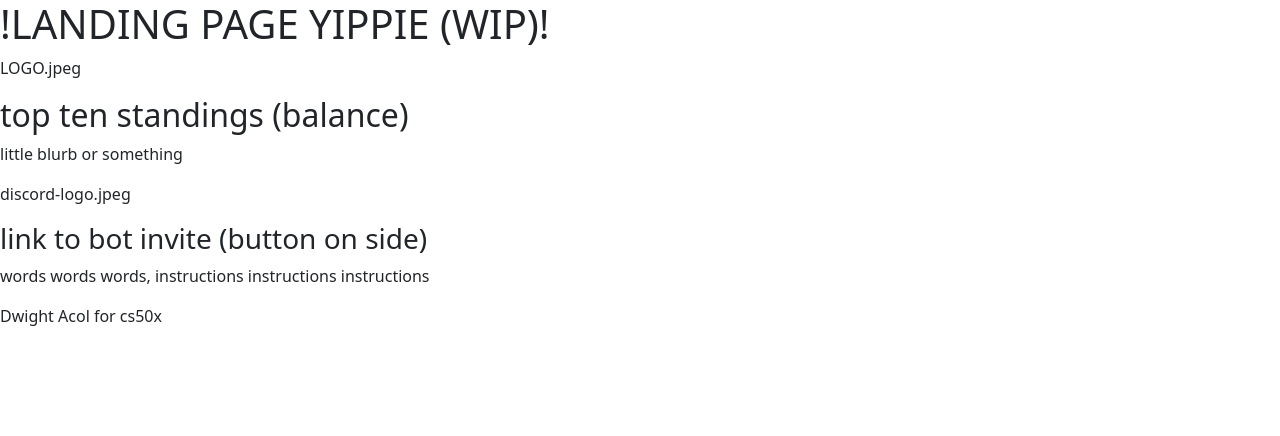
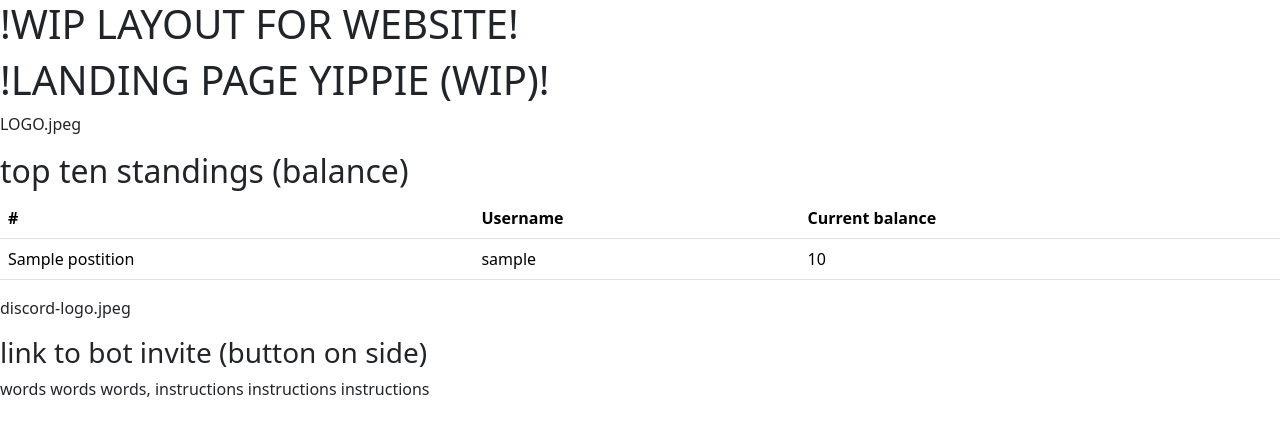
Before and after one commit to Gill-rndone/wagerbot, a Flask app: template templates/home.html in a window 1280 px wide. Shown: the top 436 px of the page. Run offline with Flask 3, Linux system fonts and the light colour scheme; the template is opened without the code that fills it: most values are stand-ins (such as "Sample title", 1, 10 or a date in 2020); some libraries are stand-ins or nearby versions.

Commit message:
idk nothing works

```diff
--- a/app.py
+++ b/app.py
@@ -1,8 +1,10 @@
 from flask import Flask, render_template
+import dbHelpers
 
 app = Flask(__name__)
 
 
 @app.route("/")
 def home():
-    return render_template("home.html")
+    global_top_ten = [{"position": 1,"username": charlie,"balance": "$65"}, {"position": 2, "username": "bob", "balance": "$35"}, {"position": 3, "username": "steve", "balance": "$10"}]
+    return render_template("home.html", global_top_ten = global_top_ten)
--- a/templates/home.html
+++ b/templates/home.html
@@ -1,27 +1,40 @@
-<html lang="en">
-  <head>
-    <meta charset="utf-8">
-    <meta name="viewport" content="width=device-width, initial-scale=1">
-    <title>wager.io</title>
-    <!-- bootstrap css -->
-    <link href="https://cdn.jsdelivr.net/npm/bootstrap@5.3.8/dist/css/bootstrap.min.css" rel="stylesheet" integrity="sha384-sRIl4kxILFvY47J16cr9ZwB07vP4J8+LH7qKQnuqkuIAvNWLzeN8tE5YBujZqJLB" crossorigin="anonymous">
-  </head>
-  <body>
-    <h1>!LANDING PAGE YIPPIE (WIP)!</h1>
-    <p>LOGO.jpeg</p>
+{% extends "layout.html" %}
+
+{% block title %}
+  Home
+{% endblock %}
+
+{% block main %}
+<div>
+  <h1>!LANDING PAGE YIPPIE (WIP)!</h1>
+</div>
+<div>
+  <p>LOGO.jpeg</p>
+</div>
     <div>
       <h2>top ten standings (balance)</h2>
-      <p>little blurb or something</p>
+      <table class="table">
+        <tr>
+         <thead>
+           <th scope="col">#</th>
+           <th scope="col">Username</th>
+           <th scope="col">Current balance</th>
+          </thead>
+        </tr>
+        <tbody>
+          {% for user in global_top_ten %}
+          <tr>
+            <td>{{ user["postition"] }}</td>
+            <td>{{ user["username"] }}</td>
+            <td>{{ user["balance"] }}</td>
+          </tr>
+          {% endfor %}
+        </tbody>
+      </table>
     </div>
     <div>
       <p>discord-logo.jpeg</p>
       <h3>link to bot invite (button on side)</h3>
       <p>words words words, instructions instructions instructions</p>
     </div>
-    <footer>
-     <p>Dwight Acol for cs50x</p>
-    </footer>
-    <!-- bootstrap js -->
-    <script src="https://cdn.jsdelivr.net/npm/bootstrap@5.3.8/dist/js/bootstrap.bundle.min.js" integrity="sha384-FKyoEForCGlyvwx9Hj09JcYn3nv7wiPVlz7YYwJrWVcXK/BmnVDxM+D2scQbITxI" crossorigin="anonymous"></script>
-  </body>
-</html>
+{% endblock %}
--- a/templates/layout.html
+++ b/templates/layout.html
@@ -11,6 +11,9 @@
   <body>
     <h1>!WIP LAYOUT FOR WEBSITE!</h1>
     <!-- bootstrap js -->
+    <main>
+      {% block main %}{% endblock %}
+    </main>
     <script src="https://cdn.jsdelivr.net/npm/bootstrap@5.3.8/dist/js/bootstrap.bundle.min.js" integrity="sha384-FKyoEForCGlyvwx9Hj09JcYn3nv7wiPVlz7YYwJrWVcXK/BmnVDxM+D2scQbITxI" crossorigin="anonymous"></script>
   </body>
 </html>
```
